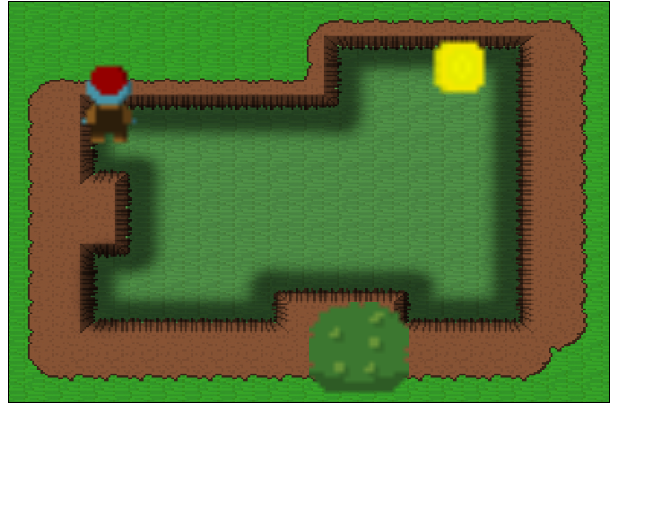
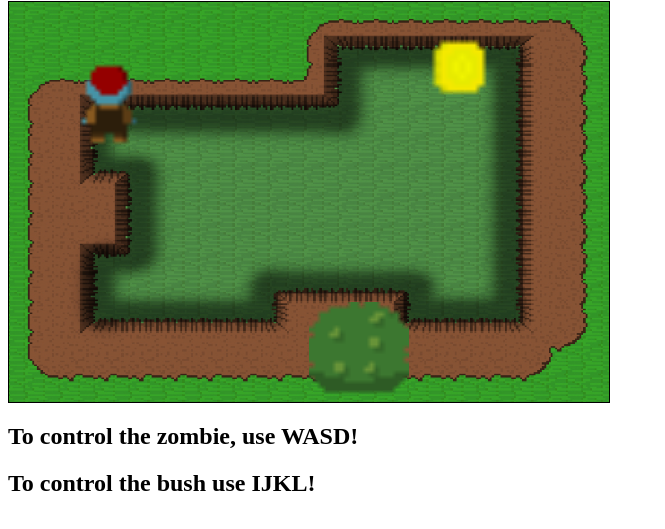
Before and after one commit to GamerPerson57/multiplayer-game, a plain HTML site: page index.html in a window 1280 px wide. Shown: the part 65-594 px from the top of the page, without its empty margins (0-665 px from the left). Drawn offline with Linux system fonts and the light colour scheme.

Commit message:
Update index.html

```diff
--- a/index.html
+++ b/index.html
@@ -26,5 +26,8 @@
         <img id = "coin" src = "sprites/coin.png" hidden>
 
         <script src="code.js"></script>
+
+        <h2>To control the zombie, use WASD!</h2>
+        <h2>To control the bush use IJKL!</h2>
     </body>
 </html>
```
